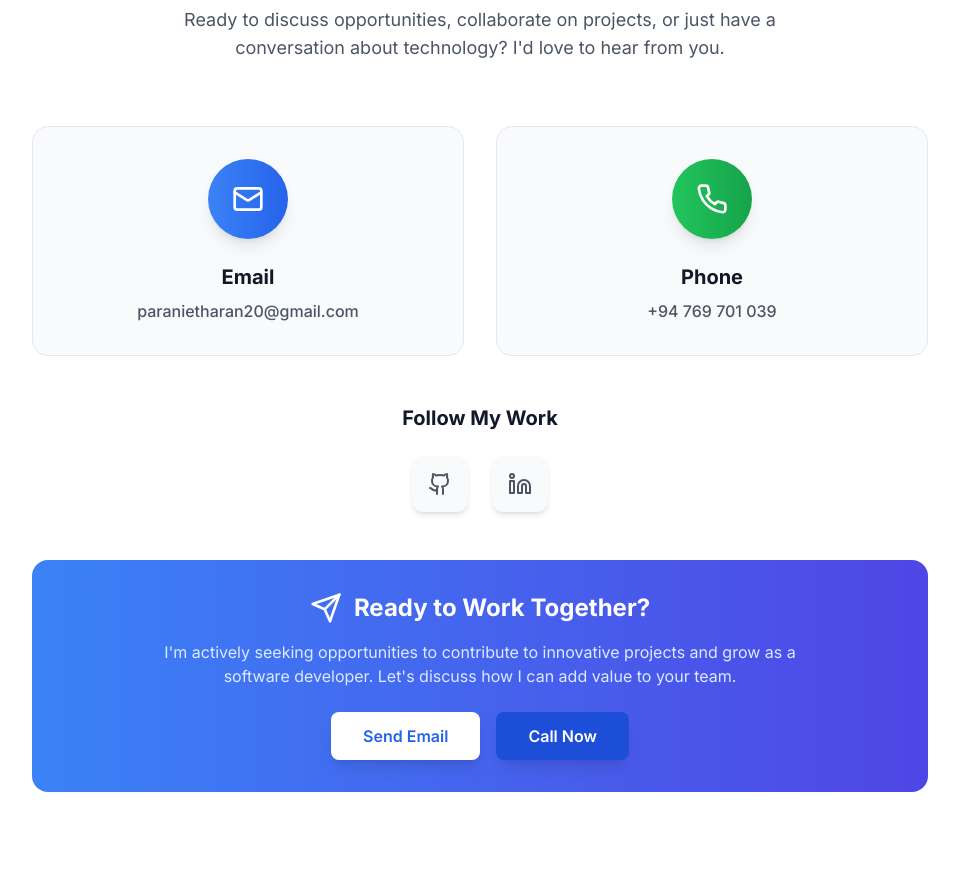
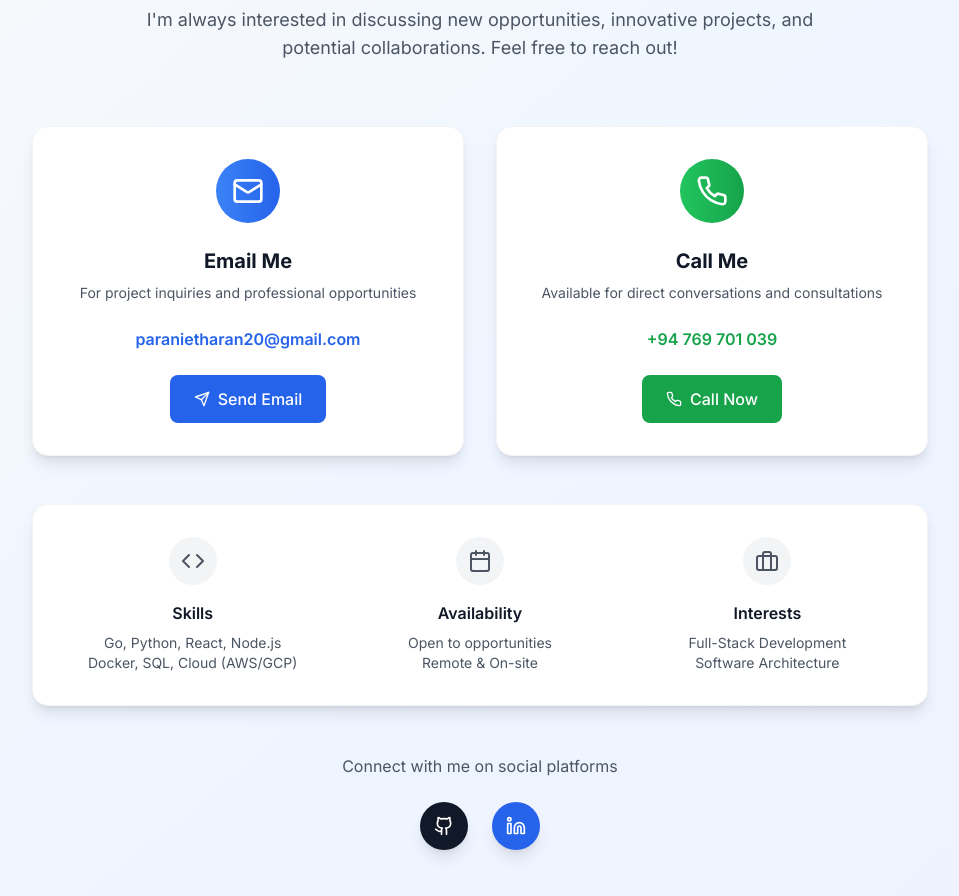
Before and after one commit to paranietharan/portfolio-website, a React (Vite) app: page / in a window 1280 px wide. Shown: the part 4240-5136 px from the top of the page, without its empty margins (160-1119 px from the left). Before the commit the page ends 5112 px from the top, so only its background shows below. Built offline with nearby package versions, Linux system fonts and the light colour scheme.

Commit message:
feat: contacy section redesign updated (#5)

```diff
--- a/src/components/Contact.tsx
+++ b/src/components/Contact.tsx
@@ -1,125 +1,144 @@
 import React from 'react';
-import { Mail, Phone, Github, Linkedin, Send } from 'lucide-react';
+import { Mail, Phone, MapPin, Github, Linkedin, Send, Calendar, Briefcase, Code } from 'lucide-react';
 
 const Contact: React.FC = () => {
-  const contactInfo = [
-    {
-      icon: <Mail className="w-8 h-8" />,
-      label: 'Email',
-      value: 'paranietharan20@gmail.com',
-      href: 'mailto:paranietharan20@gmail.com',
-      color: 'from-blue-500 to-blue-600'
-    },
-    {
-      icon: <Phone className="w-8 h-8" />,
-      label: 'Phone',
-      value: '+94 769 701 039',
-      href: 'tel:+94769701039',
-      color: 'from-green-500 to-green-600'
-    }
-  ];
-
-  const socialLinks = [
-    {
-      icon: <Github className="w-6 h-6" />,
-      label: 'GitHub',
-      href: 'https://github.com/Paranietharan',
-      color: 'hover:text-gray-900 dark:hover:text-white'
-    },
-    {
-      icon: <Linkedin className="w-6 h-6" />,
-      label: 'LinkedIn',
-      href: 'https://linkedin.com/in/paranietharan-palasuntharam',
-      color: 'hover:text-blue-600'
-    }
-  ];
-
   return (
-    <section id="contact" className="py-20 bg-white dark:bg-gray-900">
+    <section id="contact" className="py-20 bg-gradient-to-br from-gray-50 via-blue-50 to-indigo-50 dark:from-gray-900 dark:via-gray-800 dark:to-blue-900">
       <div className="container mx-auto px-4">
         <div className="max-w-4xl mx-auto">
+          {/* Header */}
           <div className="text-center mb-16">
             <h2 className="text-3xl md:text-4xl font-bold text-gray-900 dark:text-white mb-4">
-              Let's Connect
+              Let's Work Together
             </h2>
             <div className="w-20 h-1 bg-blue-600 mx-auto mb-8"></div>
             <p className="text-lg text-gray-600 dark:text-gray-300 max-w-2xl mx-auto">
-              Ready to discuss opportunities, collaborate on projects, or just have a conversation about technology?
-              I'd love to hear from you.
+              I'm always interested in discussing new opportunities, innovative projects,
+              and potential collaborations. Feel free to reach out!
             </p>
           </div>
 
           {/* Contact Cards */}
           <div className="grid md:grid-cols-2 gap-8 mb-12">
-            {contactInfo.map((contact, index) => (
-              <a
-                key={index}
-                href={contact.href}
-                className="group block bg-gray-50 dark:bg-gray-800 rounded-2xl p-8 hover:shadow-xl transition-all duration-300 transform hover:-translate-y-2 border border-gray-200 dark:border-gray-700"
-              >
+            {/* Email Card */}
+            <div className="bg-white dark:bg-gray-800 rounded-2xl shadow-lg hover:shadow-xl transition-all duration-300 p-8 border border-gray-100 dark:border-gray-700 group">
               <div className="text-center">
-                  <div className={`w-20 h-20 bg-gradient-to-r ${contact.color} rounded-full flex items-center justify-center text-white mx-auto mb-6 group-hover:scale-110 transition-transform duration-300 shadow-lg`}>
-                    {contact.icon}
+                <div className="w-16 h-16 bg-gradient-to-r from-blue-500 to-blue-600 rounded-full flex items-center justify-center text-white mx-auto mb-6 group-hover:scale-110 transition-transform duration-300">
+                  <Mail className="w-8 h-8" />
                 </div>
                 <h3 className="text-xl font-bold text-gray-900 dark:text-white mb-2">
-                    {contact.label}
+                  Email Me
                 </h3>
-                  <p className="text-gray-600 dark:text-gray-300 font-medium group-hover:text-blue-600 dark:group-hover:text-blue-400 transition-colors">
-                    {contact.value}
+                <p className="text-gray-600 dark:text-gray-300 mb-6 text-sm">
+                  For project inquiries and professional opportunities
                 </p>
+                <a
+                  href="mailto:paranietharan20@gmail.com"
+                  className="inline-block text-blue-600 dark:text-blue-400 font-semibold hover:text-blue-700 dark:hover:text-blue-300 transition-colors duration-200"
+                >
+                  paranietharan20@gmail.com
+                </a>
+                <div className="mt-6">
+                  <a
+                    href="mailto:paranietharan20@gmail.com"
+                    className="inline-flex items-center px-6 py-3 bg-blue-600 hover:bg-blue-700 text-white font-medium rounded-lg transition-all duration-200 transform hover:scale-105"
+                  >
+                    <Send className="w-4 h-4 mr-2" />
+                    Send Email
+                  </a>
                 </div>
-              </a>
-            ))}
-          </div>
-
-          {/* Social Links */}
-          <div className="text-center mb-12">
-            <h3 className="text-xl font-bold text-gray-900 dark:text-white mb-6">
-              Follow My Work
-            </h3>
-            <div className="flex justify-center space-x-6">
-              {socialLinks.map((social, index) => (
-                <a
-                  key={index}
-                  href={social.href}
-                  target="_blank"
-                  rel="noopener noreferrer"
-                  className={`p-4 bg-gray-50 dark:bg-gray-800 rounded-xl shadow-md hover:shadow-lg transition-all duration-200 text-gray-600 dark:text-gray-400 ${social.color} transform hover:scale-110`}
-                  title={social.label}
-                >
-                  {social.icon}
-                </a>
-              ))}
               </div>
             </div>
 
-          {/* Call to Action */}
+            {/* Phone Card */}
+            <div className="bg-white dark:bg-gray-800 rounded-2xl shadow-lg hover:shadow-xl transition-all duration-300 p-8 border border-gray-100 dark:border-gray-700 group">
               <div className="text-center">
-            <div className="bg-gradient-to-r from-blue-500 to-indigo-600 rounded-2xl p-8 text-white">
-              <div className="flex items-center justify-center mb-4">
-                <Send className="w-8 h-8 mr-3" />
-                <h3 className="text-2xl font-bold">
-                  Ready to Work Together?
+                <div className="w-16 h-16 bg-gradient-to-r from-green-500 to-green-600 rounded-full flex items-center justify-center text-white mx-auto mb-6 group-hover:scale-110 transition-transform duration-300">
+                  <Phone className="w-8 h-8" />
+                </div>
+                <h3 className="text-xl font-bold text-gray-900 dark:text-white mb-2">
+                  Call Me
                 </h3>
-              </div>
-              <p className="text-blue-100 mb-6 max-w-2xl mx-auto">
-                I'm actively seeking opportunities to contribute to innovative projects and grow as a software developer.
-                Let's discuss how I can add value to your team.
+                <p className="text-gray-600 dark:text-gray-300 mb-6 text-sm">
+                  Available for direct conversations and consultations
                 </p>
-              <div className="flex flex-col sm:flex-row justify-center gap-4">
-                <a
-                  href="mailto:paranietharan20@gmail.com"
-                  className="px-8 py-3 bg-white text-blue-600 font-semibold rounded-lg hover:bg-gray-100 transition-colors shadow-lg transform hover:scale-105"
-                >
-                  Send Email
-                </a>
                 <a
                   href="tel:+94769701039"
-                  className="px-8 py-3 bg-blue-700 text-white font-semibold rounded-lg hover:bg-blue-800 transition-colors shadow-lg transform hover:scale-105"
+                  className="inline-block text-green-600 dark:text-green-400 font-semibold hover:text-green-700 dark:hover:text-green-300 transition-colors duration-200"
                 >
+                  +94 769 701 039
+                </a>
+                <div className="mt-6">
+                  <a
+                    href="tel:+94769701039"
+                    className="inline-flex items-center px-6 py-3 bg-green-600 hover:bg-green-700 text-white font-medium rounded-lg transition-all duration-200 transform hover:scale-105"
+                  >
+                    <Phone className="w-4 h-4 mr-2" />
                     Call Now
                   </a>
                 </div>
+              </div>
+            </div>
+          </div>
+
+          {/* Additional Info */}
+          <div className="bg-white dark:bg-gray-800 rounded-2xl shadow-lg p-8 border border-gray-100 dark:border-gray-700">
+            <div className="grid md:grid-cols-3 gap-8 text-center">
+              <div>
+                <div className="w-12 h-12 bg-gray-100 dark:bg-gray-700 rounded-full flex items-center justify-center mx-auto mb-4">
+                  <Code className="w-6 h-6 text-gray-600 dark:text-gray-300" />
+                </div>
+                <h4 className="font-semibold text-gray-900 dark:text-white mb-2">Skills</h4>
+                <p className="text-gray-600 dark:text-gray-300 text-sm">
+                  Go, Python, React, Node.js<br />Docker, SQL, Cloud (AWS/GCP)
+                </p>
+              </div>
+
+              <div>
+                <div className="w-12 h-12 bg-gray-100 dark:bg-gray-700 rounded-full flex items-center justify-center mx-auto mb-4">
+                  <Calendar className="w-6 h-6 text-gray-600 dark:text-gray-300" />
+                </div>
+                <h4 className="font-semibold text-gray-900 dark:text-white mb-2">Availability</h4>
+                <p className="text-gray-600 dark:text-gray-300 text-sm">
+                  Open to opportunities<br />Remote & On-site
+                </p>
+              </div>
+
+              <div>
+                <div className="w-12 h-12 bg-gray-100 dark:bg-gray-700 rounded-full flex items-center justify-center mx-auto mb-4">
+                  <Briefcase className="w-6 h-6 text-gray-600 dark:text-gray-300" />
+                </div>
+                <h4 className="font-semibold text-gray-900 dark:text-white mb-2">Interests</h4>
+                <p className="text-gray-600 dark:text-gray-300 text-sm">
+                  Full-Stack Development<br />Software Architecture
+                </p>
+              </div>
+            </div>
+          </div>
+
+
+          {/* Social Links */}
+          <div className="text-center mt-12">
+            <p className="text-gray-600 dark:text-gray-300 mb-6">
+              Connect with me on social platforms
+            </p>
+            <div className="flex justify-center space-x-6">
+              <a
+                href="https://github.com/Paranietharan"
+                target="_blank"
+                rel="noopener noreferrer"
+                className="w-12 h-12 bg-gray-900 dark:bg-white text-white dark:text-gray-900 rounded-full flex items-center justify-center hover:scale-110 transition-all duration-200 shadow-lg hover:shadow-xl"
+              >
+                <Github className="w-5 h-5" />
+              </a>
+              <a
+                href="https://linkedin.com/in/paranietharan-palasuntharam"
+                target="_blank"
+                rel="noopener noreferrer"
+                className="w-12 h-12 bg-blue-600 text-white rounded-full flex items-center justify-center hover:scale-110 transition-all duration-200 shadow-lg hover:shadow-xl"
+              >
+                <Linkedin className="w-5 h-5" />
+              </a>
             </div>
           </div>
         </div>
```
Lines whose indentation alone changed are shown as unchanged.
